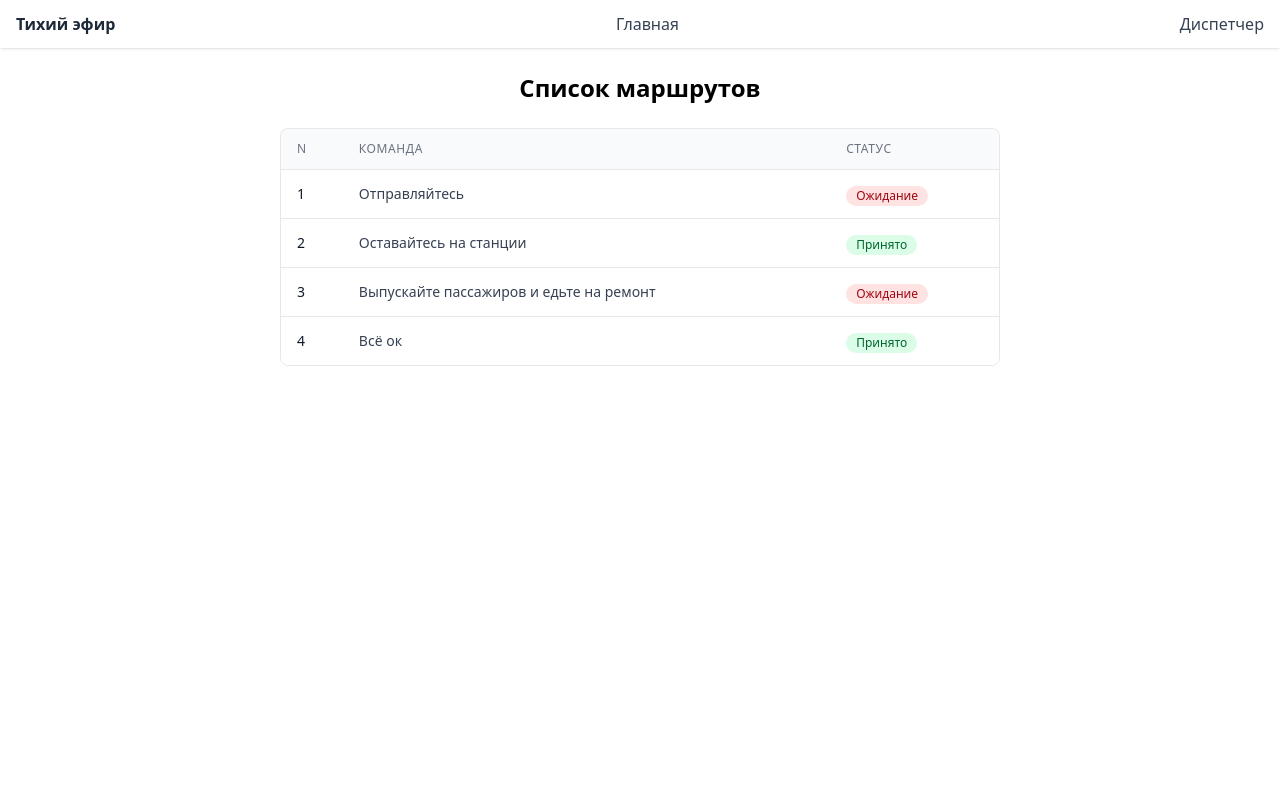
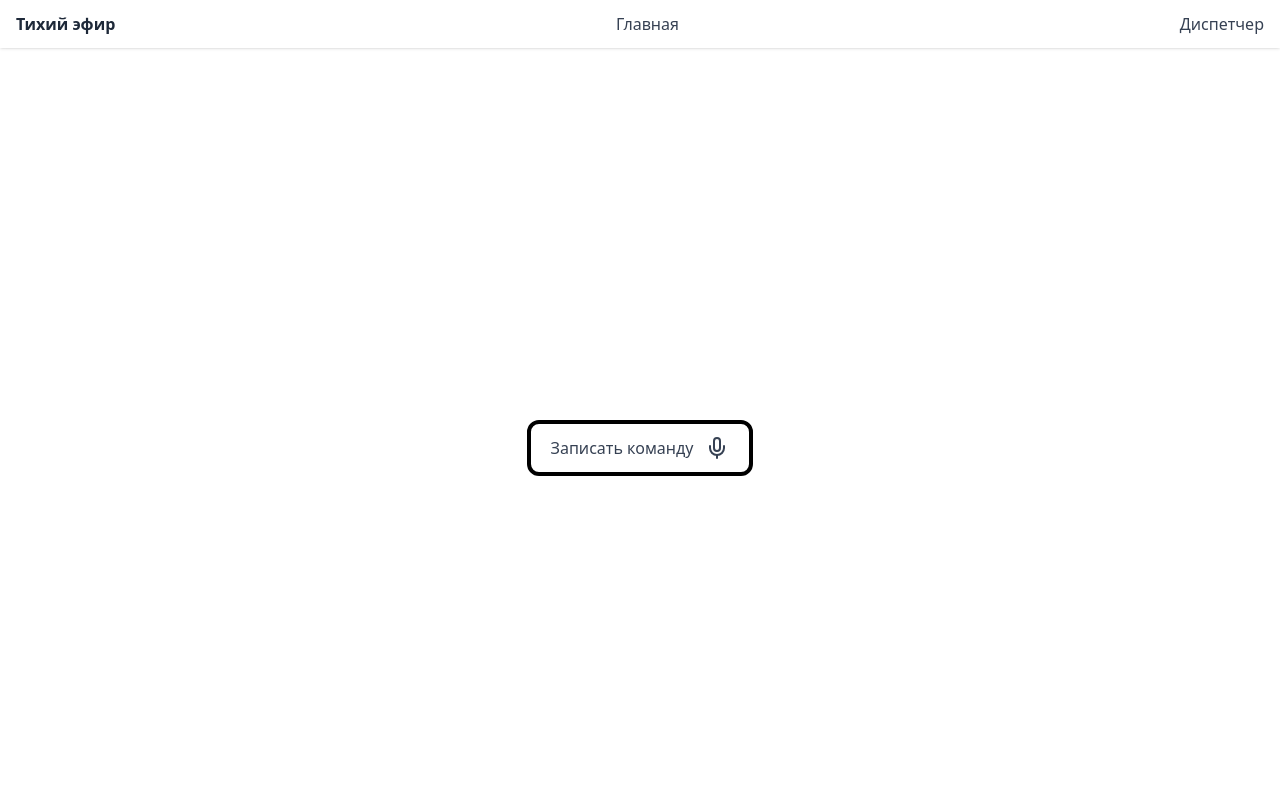
Before and after one commit to thrandishow/quietfront, a Next.js app: page /dispatcher in a window 1280 px wide. Shown: the top 800 px of the page. Built offline with nearby package versions, Linux system fonts and the light colour scheme.

Commit message:
Added button for activating micro

```diff
--- a/package.json
+++ b/package.json
@@ -9,6 +9,7 @@
     "lint": "eslint"
   },
   "dependencies": {
+    "lucide-react": "^0.554.0",
     "next": "15.5.4",
     "react": "19.1.0",
     "react-dom": "19.1.0"
--- a/src/app/dispatcher/page.tsx
+++ b/src/app/dispatcher/page.tsx
@@ -1,5 +1,6 @@
 import RoutesTable, { Route } from "@/ui/dispatcher_ui/routes_table";
 import Navbar from "@/ui/navbar";
+import ButtonMicro from "@/ui/dispatcher_ui/button_micro";
 
 async function getRoutesData() {
   "use server";
@@ -21,6 +22,7 @@ export default async function DispatcherPage() {
   return (
     <>
       <Navbar></Navbar>
+      <ButtonMicro></ButtonMicro>
       <div>
         <RoutesTable routes={routes as Route[]} />
       </div>
--- /dev/null
+++ b/src/ui/dispatcher_ui/button_micro.tsx
@@ -0,0 +1,30 @@
+"use client";
+import { Mic } from "lucide-react";
+import { useState } from "react";
+
+export default function ButtonMicro() {
+  const [isRecording, setIsRecording] = useState(false);
+
+  const toggleRecording = () => {
+    setIsRecording((prev) => !prev);
+  };
+
+  return (
+    <div className="flex min-h-screen items-center justify-center bg-white">
+      <button
+        onClick={toggleRecording}
+        className={`flex items-center space-x-3 border-4 rounded-xl px-5 py-3 font-medium transition-colors duration-200 ${
+          isRecording
+            ? "border-red-500 bg-red-500 text-white"
+            : "border-black bg-white text-gray-700 hover:bg-gray-50 hover:text-blue-600"
+        }`}
+      >
+        <span>{isRecording ? "Остановить запись" : "Записать команду"}</span>
+        <Mic
+          size={24}
+          className={isRecording ? "animate-pulse text-white" : ""}
+        />
+      </button>
+    </div>
+  );
+}
```
Also changed, not shown: 1 other file (tests, documents, lock files or other folders).
